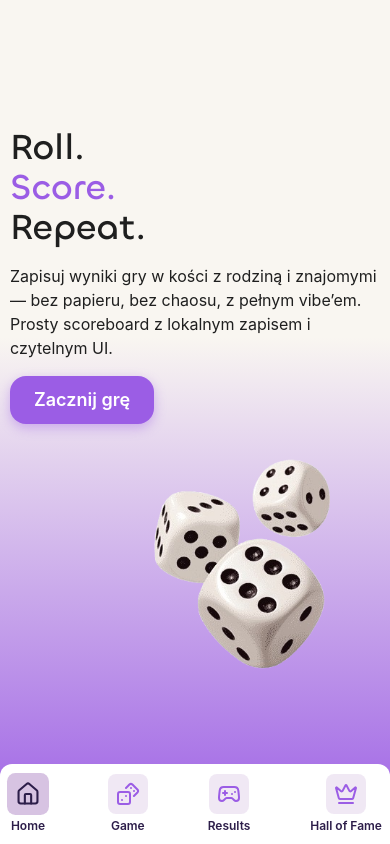
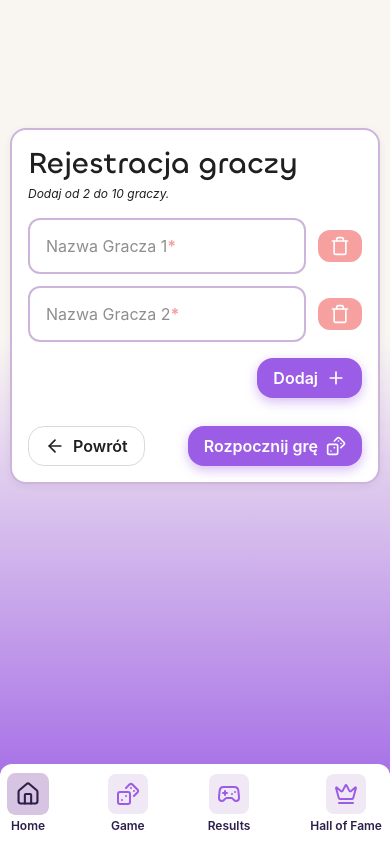
Before and after one commit to mateusz-001/roll-and-score, a React (Vite) app: page / in a window 390 px wide. Both pictures are taken after a click on the button "Zacznij grę". Built offline with nearby package versions, Linux system fonts and the light colour scheme; a web font is replaced by a local one.

Commit message:
players register form

```diff
--- a/src/components/Input/Input.tsx
+++ b/src/components/Input/Input.tsx
@@ -8,13 +8,25 @@ type InputProps = {
   name: string;
   // eslint-disable-next-line @typescript-eslint/no-explicit-any
   control: Control<any>;
+  rules: Record<string, unknown>;
   label?: string;
   className?: string;
 } & Omit<InputHTMLAttributes<HTMLInputElement>, 'name' | 'className'>;
 
 export const Input = forwardRef<HTMLInputElement, InputProps>(
   (
-    { name, control, label, placeholder, type = 'text', disabled, required, className, ...rest },
+    {
+      name,
+      control,
+      label,
+      placeholder,
+      type = 'text',
+      disabled,
+      required,
+      className,
+      rules,
+      ...rest
+    },
     ref,
   ) => {
     const [isFocused, setIsFocused] = React.useState(false);
@@ -23,13 +35,14 @@ export const Input = forwardRef<HTMLInputElement, InputProps>(
       <Controller
         name={name}
         control={control}
+        rules={rules}
         render={({ field, fieldState }) => {
           const hasValue = field.value && field.value.length > 0;
           const showRequired = required && !hasValue;
           const floatLabel = isFocused || hasValue;
 
           return (
-            <div className={cn('relative w-full', className)}>
+            <div className={cn('relative w-full', fieldState.error ? 'mb-5' : '', className)}>
               <input
                 {...field}
                 {...rest}
@@ -48,13 +61,13 @@ export const Input = forwardRef<HTMLInputElement, InputProps>(
                   'focus:outline-none focus-visible:border-primary',
                   'transition-colors duration-200',
                   disabled ? 'opacity-50 cursor-not-allowed' : '',
-                  fieldState.error ? 'border-red-500' : '',
+                  fieldState.error ? '!border-red-500' : '',
                 )}
               />
               <label
                 htmlFor={name}
                 className={cn(
-                  'absolute left-4 transition-all duration-200',
+                  'absolute left-[18px] transition-all duration-200',
                   floatLabel
                     ? 'text-body-xs top-2'
                     : 'text-body-md top-1/2 transform -translate-y-1/2 opacity-50',
@@ -64,7 +77,7 @@ export const Input = forwardRef<HTMLInputElement, InputProps>(
                 {showRequired && <span className="text-red-500 font-bold">*</span>}
               </label>
               {fieldState.error && (
-                <p className="mt-1 text-left ml-2 text-xs text-red-500">
+                <p className="absolute left-0 -bottom-5 mt-1 text-left ml-2 text-xs text-red-500">
                   {fieldState.error.message}
                 </p>
               )}
--- a/src/pages/StartPage/Intro.tsx
+++ b/src/pages/StartPage/Intro.tsx
@@ -4,9 +4,12 @@ import { Button } from '@/components/Button';
 import { Heading } from '@/components/Heading';
 import { Paragraph } from '@/components/Paragraph';
 
-export const Intro: React.FC = () => {
+interface Props {
+  handleSetShowForm: () => void;
+}
+
+export const Intro: React.FC<Props> = ({ handleSetShowForm }) => {
   return (
-    <header className="relative pt-28">
     <div>
       <div className="grid items-center gap-10 md:grid-cols-[1.2fr_.8fr]">
         <div className="order-2 z-10 md:order-1">
@@ -22,7 +25,9 @@ export const Intro: React.FC = () => {
             vibe’em. Prosty scoreboard z lokalnym zapisem i czytelnym UI.
           </Paragraph>
           <div className="mt-4 flex flex-wrap gap-3 md:mt-6">
-              <Button size="lg">Zacznij grę</Button>
+            <Button size="lg" onClick={handleSetShowForm}>
+              Zacznij grę
+            </Button>
           </div>
         </div>
 
@@ -37,6 +42,5 @@ export const Intro: React.FC = () => {
         </div>
       </div>
     </div>
-    </header>
   );
 };
--- /dev/null
+++ b/src/pages/StartPage/IntroForm.tsx
@@ -0,0 +1,119 @@
+import { ArrowLeft, Dices, Plus, Trash } from 'lucide-react';
+import React from 'react';
+import { FormProvider, SubmitHandler, useFieldArray, useForm } from 'react-hook-form';
+
+import { Button } from '@/components/Button';
+import { Heading } from '@/components/Heading';
+import { Input } from '@/components/Input';
+import { Paragraph } from '@/components/Paragraph';
+
+const MIN_PLAYERS = 2;
+const MAX_PLAYERS = 10;
+
+type PlayerOut = { id: number; name: string };
+type FormValues = { players: { name: string }[] };
+
+interface Props {
+  handleSetShowForm: () => void;
+}
+
+export const IntroForm: React.FC<Props> = ({ handleSetShowForm }) => {
+  const methods = useForm<FormValues>({
+    mode: 'onSubmit',
+    defaultValues: { players: Array.from({ length: MIN_PLAYERS }, () => ({ name: '' })) },
+  });
+
+  const { control, handleSubmit, setFocus } = methods;
+  const {
+    fields,
+    append: addPlayer,
+    remove: removePlayer,
+  } = useFieldArray({ control, name: 'players' });
+
+  const canAdd = fields.length < MAX_PLAYERS;
+  const canRemove = fields.length > MIN_PLAYERS;
+
+  const onSubmit: SubmitHandler<FormValues> = data => {
+    const payload: PlayerOut[] = data.players.map((player, index) => ({
+      id: index + 1,
+      name: player.name.trim(),
+    }));
+
+    console.log(payload);
+  };
+
+  const handleAdd = () => {
+    if (!canAdd) return;
+
+    addPlayer({ name: '' });
+    queueMicrotask(() => setFocus(`players.${fields.length}.name` as const));
+  };
+
+  const handleRemove = (index: number) => {
+    if (!canRemove) return;
+
+    removePlayer(index);
+  };
+
+  return (
+    <div className="p-4 bg-white rounded-lg shadow-card border-2 border-secondary max-w-2xl mx-auto md:p-6">
+      <Heading level="h2">Rejestracja graczy</Heading>
+      <Paragraph size="small" className="italic !text-xs mt-1 md:mt-2">
+        Dodaj od {MIN_PLAYERS} do {MAX_PLAYERS} graczy.
+      </Paragraph>
+
+      <FormProvider {...methods}>
+        <form
+          className="flex flex-col gap-3 mt-4 md:gap-4 md:mt-6"
+          onSubmit={handleSubmit(onSubmit)}
+        >
+          {fields.map((f, index) => (
+            <div key={f.id} className="flex gap-3 items-center">
+              <Input
+                name={`players.${index}.name`}
+                control={control}
+                label={`Nazwa Gracza ${index + 1}`}
+                placeholder={`Nazwa gracza ${index + 1}`}
+                required
+                rules={{ required: 'Nazwa gracza jest wymagana' }}
+              />
+              <Button
+                type="button"
+                variant="danger"
+                size="sm"
+                onClick={() => handleRemove(index)}
+                disabled={!canRemove}
+                title={!canRemove ? `Minimalna liczba graczy to ${MIN_PLAYERS}` : undefined}
+              >
+                <Trash className="h-5 w-5" />
+              </Button>
+            </div>
+          ))}
+
+          <div className="flex justify-end">
+            <Button
+              type="button"
+              className="w-min ml-auto mt-1"
+              onClick={handleAdd}
+              disabled={!canAdd}
+              title={!canAdd ? `Maksymalna liczba graczy to ${MAX_PLAYERS}` : undefined}
+            >
+              Dodaj <Plus className="ml-2 h-5 w-5" />
+            </Button>
+          </div>
+
+          <div className="mt-4 flex justify-between items-center md:mt-6">
+            <Button size="md" variant="ghost" type="button" onClick={handleSetShowForm}>
+              <ArrowLeft className="mr-2 h-5 w-5" />
+              Powrót
+            </Button>
+            <Button size="md" variant="primary" type="submit">
+              Rozpocznij grę
+              <Dices className="ml-2 h-5 w-5" />
+            </Button>
+          </div>
+        </form>
+      </FormProvider>
+    </div>
+  );
+};
--- a/src/pages/StartPage/StartPage.tsx
+++ b/src/pages/StartPage/StartPage.tsx
@@ -3,11 +3,19 @@ import React from 'react';
 import { PageWrapper } from '@/components/PageWrapper';
 
 import { Intro } from './Intro';
+import { IntroForm } from './IntroForm';
 
 export const StartPage: React.FC = () => {
+  const [showForm, setShowForm] = React.useState<boolean>(false);
+
+  const handleSetShowForm = () => setShowForm(prev => !prev);
+
   return (
-    <PageWrapper className="h-screen">
-      <Intro />
+    <PageWrapper className="min-h-screen">
+      <header className="relative pt-28 max-md:py-28">
+        {!showForm && <Intro handleSetShowForm={handleSetShowForm} />}
+        {showForm && <IntroForm handleSetShowForm={handleSetShowForm} />}
+      </header>
     </PageWrapper>
   );
 };
```
Lines whose indentation alone changed are shown as unchanged.
